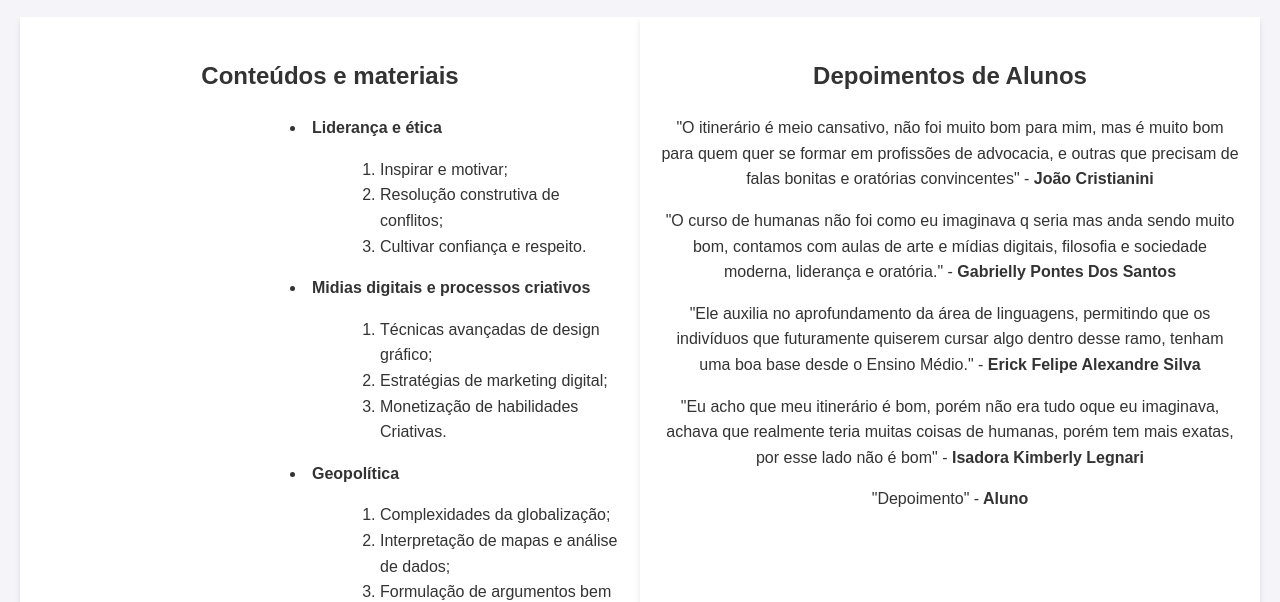
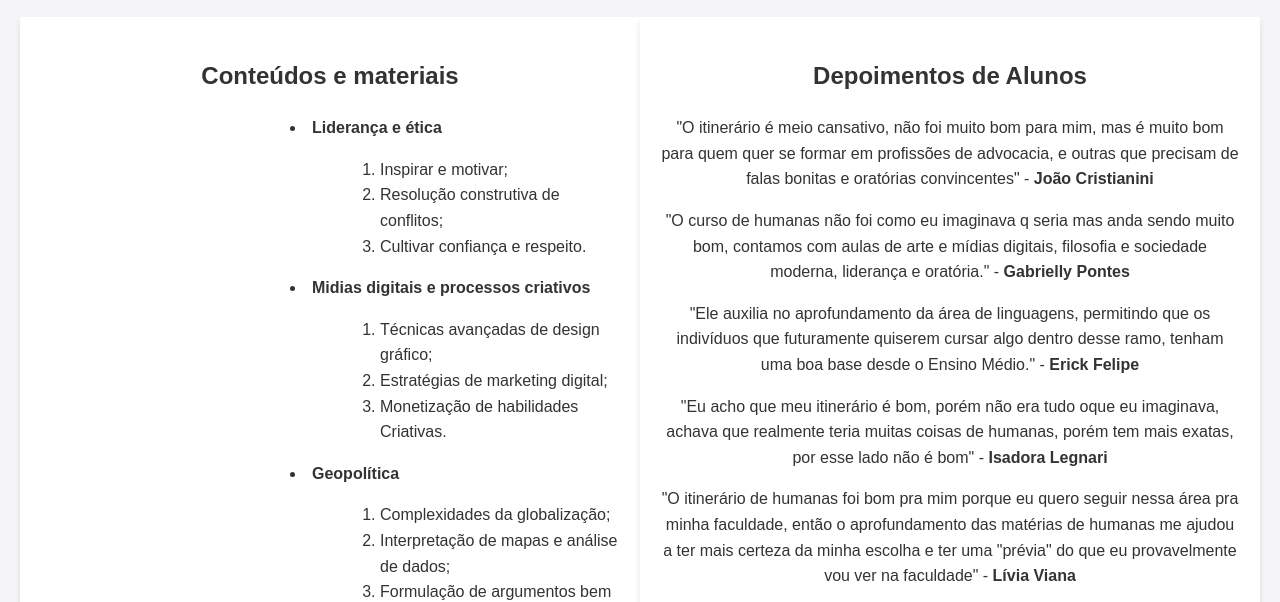
Before and after one commit to bl4ckxyz/itinerarios_guedes, a plain HTML site: page humanas.html in a window 1280 px wide. Shown: the part 203-805 px from the top of the page. Drawn offline with Linux system fonts and the light colour scheme.

Commit message:
Update humanas.html

```diff
--- a/humanas.html
+++ b/humanas.html
@@ -199,10 +199,10 @@
             <div>
                 <h2>Depoimentos de Alunos</h2>
                 <p>"O itinerário é meio cansativo, não foi muito bom para mim, mas é muito bom para quem quer se formar em profissões de advocacia, e outras que precisam de falas bonitas e oratórias convincentes" - <b>João Cristianini</b></p>
-                <p>"O curso de humanas não foi como eu imaginava q seria mas anda sendo muito bom, contamos com aulas de arte e mídias digitais, filosofia e sociedade moderna, liderança e oratória." -<b> Gabrielly Pontes Dos Santos</b></p>
-                <p>"Ele auxilia no aprofundamento da área de linguagens, permitindo que os indivíduos que futuramente quiserem cursar algo dentro desse ramo, tenham uma boa base desde o Ensino Médio." -<b> Erick Felipe Alexandre Silva</b></p>
-                <p>"Eu acho que meu itinerário é bom, porém não era tudo oque eu imaginava, achava que realmente teria muitas coisas de humanas, porém tem mais exatas, por esse lado não é bom" -<b> Isadora Kimberly Legnari</b></p>
-                <p>"Depoimento" -<b> Aluno</b></p>
+                <p>"O curso de humanas não foi como eu imaginava q seria mas anda sendo muito bom, contamos com aulas de arte e mídias digitais, filosofia e sociedade moderna, liderança e oratória." -<b> Gabrielly Pontes</b></p>
+                <p>"Ele auxilia no aprofundamento da área de linguagens, permitindo que os indivíduos que futuramente quiserem cursar algo dentro desse ramo, tenham uma boa base desde o Ensino Médio." -<b> Erick Felipe</b></p>
+                <p>"Eu acho que meu itinerário é bom, porém não era tudo oque eu imaginava, achava que realmente teria muitas coisas de humanas, porém tem mais exatas, por esse lado não é bom" -<b> Isadora Legnari</b></p>
+                <p>"O itinerário de humanas foi bom pra mim porque eu quero seguir nessa área pra minha faculdade, então o aprofundamento das matérias de humanas me ajudou a ter mais certeza da minha escolha e ter uma "prévia" do que eu provavelmente vou ver na faculdade" -<b> Lívia Viana</b></p>
             </div>
         </div>
     </main>
```
